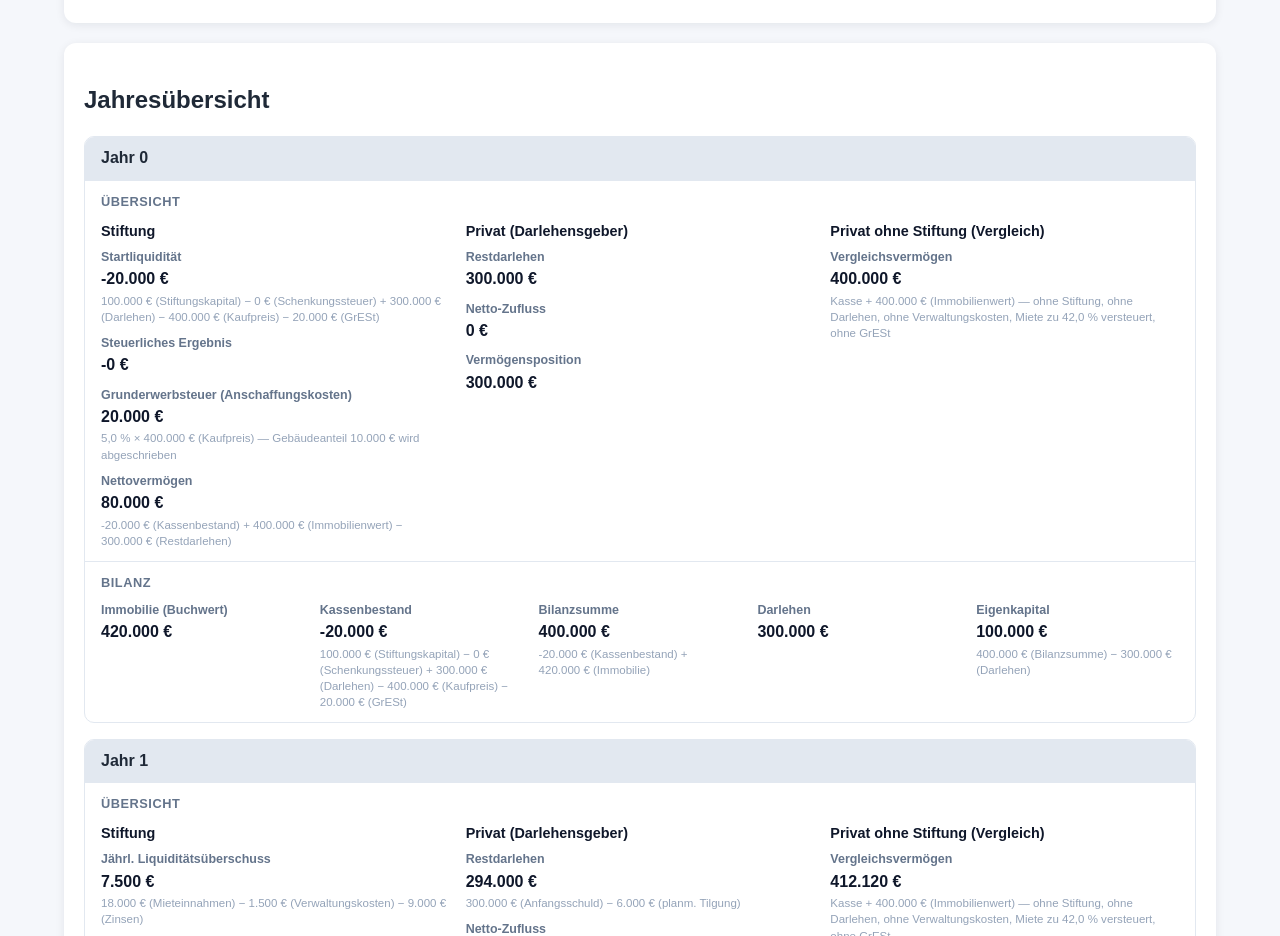
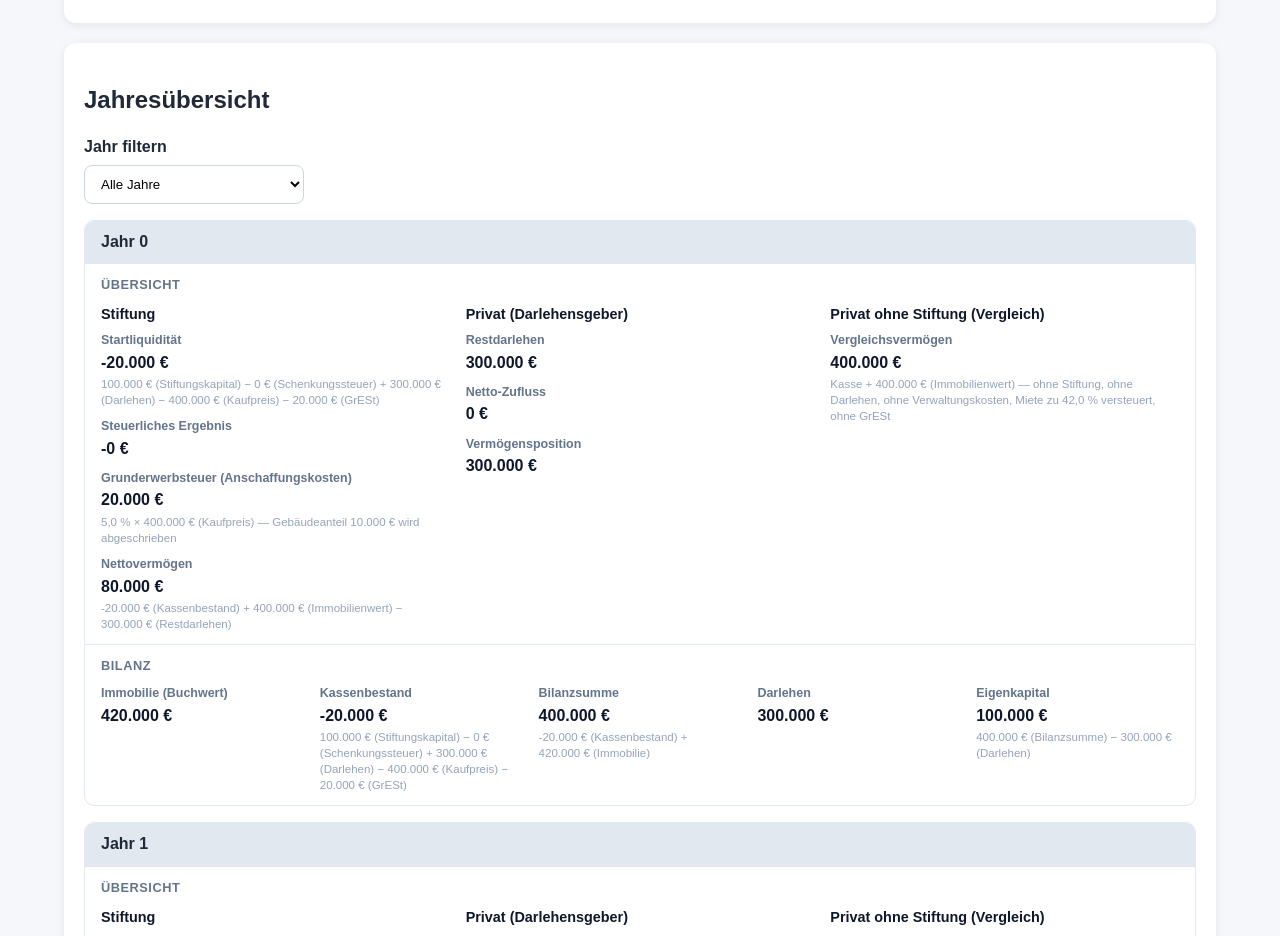
Before and after one commit to maorun/family-foundation, a Next.js app: page / in a window 1280 px wide. Shown: the part 2660-3596 px from the top of the page. Built offline with nearby package versions, Linux system fonts and the light colour scheme.

Commit message:
feat: add annual overview year filter

```diff
--- a/app/page.js
+++ b/app/page.js
@@ -578,6 +578,7 @@ export default function Home() {
       comparePaysRealEstateTax,
       bundesland,
       personalTaxSteps,
+      selectedOverviewYear,
       result,
     },
     setState,
@@ -589,6 +590,7 @@ export default function Home() {
     comparePaysRealEstateTax: false,
     bundesland: null,
     personalTaxSteps: DEFAULT_PERSONAL_TAX_STEPS,
+    selectedOverviewYear: "all",
     result: DEFAULT_RESULT,
   });
 
@@ -605,6 +607,7 @@ export default function Home() {
       const nextComparePaysRealEstateTax = parsed.comparePaysRealEstateTax ?? false;
       const nextBundesland = parsed.bundesland ?? null;
       const nextPersonalTaxSteps = parsed.personalTaxSteps ?? DEFAULT_PERSONAL_TAX_STEPS;
+      const nextSelectedOverviewYear = parsed.selectedOverviewYear ?? "all";
       const nextValidation = validateFormValues(nextFormValues);
       const nextTaxValidation = validatePersonalTaxSteps(nextPersonalTaxSteps);
       const nextRelationship = getRelationshipOption(nextRelationshipId);
@@ -617,6 +620,7 @@ export default function Home() {
         comparePaysRealEstateTax: nextComparePaysRealEstateTax,
         bundesland: nextBundesland,
         personalTaxSteps: nextPersonalTaxSteps,
+        selectedOverviewYear: nextSelectedOverviewYear,
         result: nextValidation.input && nextTaxValidation.parsedSteps
           ? calculateProjection(
               createProjectionInput(
@@ -649,6 +653,7 @@ export default function Home() {
             comparePaysRealEstateTax,
             bundesland,
             personalTaxSteps,
+            selectedOverviewYear,
           }),
         );
       } catch {
@@ -664,6 +669,7 @@ export default function Home() {
     comparePaysRealEstateTax,
     bundesland,
     personalTaxSteps,
+    selectedOverviewYear,
   ]);
 
   const validation = useMemo(() => validateFormValues(formValues), [formValues]);
@@ -680,6 +686,20 @@ export default function Home() {
   const compareTaxFormulaDetail = result.input.comparePaysRealEstateTax
     ? `, mit ${formatCurrency(result.privateRealEstateTax)} GrESt`
     : ", ohne GrESt";
+  const overviewYearOptions = useMemo(
+    () => result.rows.map((row) => row.year),
+    [result.rows],
+  );
+  const normalizedOverviewYear = selectedOverviewYear !== "all"
+    && !overviewYearOptions.includes(Number(selectedOverviewYear))
+    ? "all"
+    : selectedOverviewYear;
+  const visibleOverviewRows = useMemo(
+    () => (normalizedOverviewYear === "all"
+      ? result.rows
+      : result.rows.filter((row) => row.year === Number(normalizedOverviewYear))),
+    [normalizedOverviewYear, result.rows],
+  );
 
   const firstYear = result.rows[1] ?? result.rows[0];
   const lastYear = result.rows[result.rows.length - 1];
@@ -1100,6 +1120,13 @@ export default function Home() {
           : currentState.result,
       };
     });
+  }
+
+  function handleOverviewYearChange(value) {
+    setState((currentState) => ({
+      ...currentState,
+      selectedOverviewYear: value,
+    }));
   }
 
   return (
@@ -1426,8 +1453,26 @@ export default function Home() {
 
         <section className={styles.panel}>
           <h2>Jahresübersicht</h2>
+          <div className={styles.yearFilterRow}>
+            <label htmlFor="overviewYear" className={styles.fieldLabel}>
+              Jahr filtern
+            </label>
+            <select
+              id="overviewYear"
+              value={normalizedOverviewYear}
+              onChange={(event) => handleOverviewYearChange(event.target.value)}
+              className={styles.fieldInput}
+            >
+              <option value="all">Alle Jahre</option>
+              {overviewYearOptions.map((year) => (
+                <option key={year} value={year}>
+                  Jahr {year}
+                </option>
+              ))}
+            </select>
+          </div>
           <div className={styles.yearList}>
-            {result.rows.map((row) => (
+            {visibleOverviewRows.map((row) => (
               <div key={row.year} className={styles.yearCard}>
                 <h3 className={styles.yearCardTitle}>Jahr {row.year}</h3>
 
--- a/app/page.module.css
+++ b/app/page.module.css
@@ -205,6 +205,12 @@
   flex-direction: column;
   gap: 16px;
   margin-top: 8px;
+}
+
+.yearFilterRow {
+  margin-top: 8px;
+  margin-bottom: 16px;
+  max-width: 220px;
 }
 
 .yearCard {
```
